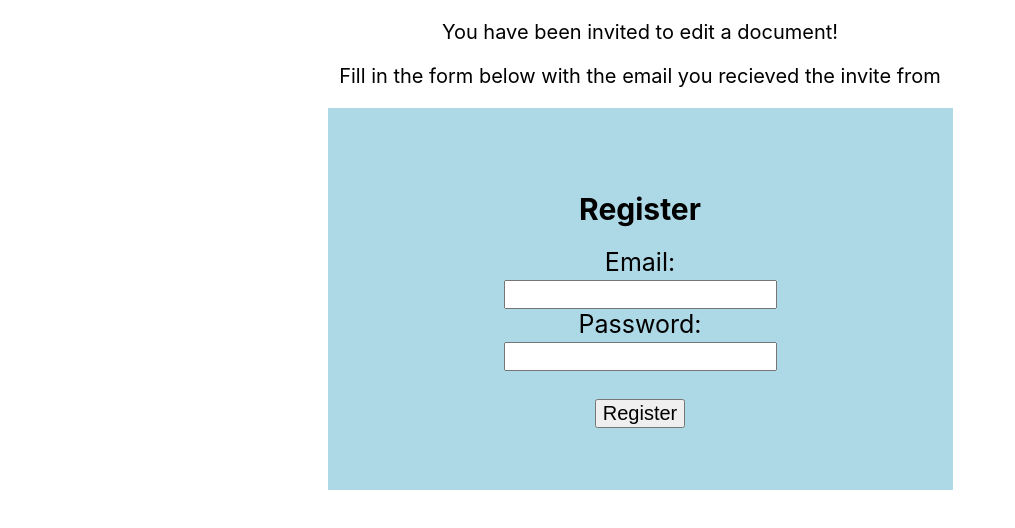
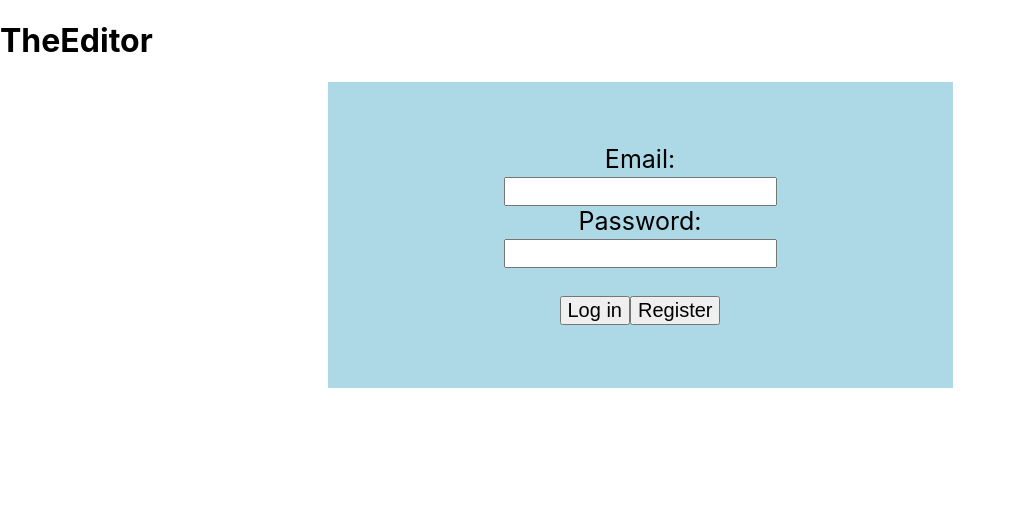
Before and after one commit to vic0rsan/jsramverk-frontend, a React (Create React App) app: page /invite in a window 1280 px wide. Shown: the top 528 px of the page, without its empty margins (0-1015 px from the left). Built offline with nearby package versions, Linux system fonts and the light colour scheme.

Commit message:
Fixed invite page

```diff
--- a/src/App.js
+++ b/src/App.js
@@ -1,17 +1,8 @@
 import React from "react";
-import { BrowserRouter, Routes, Route } from "react-router-dom";
 import Index from "./components/auth";
-
-import Invite from "./components/invite";
-
 
 export default function App() {
   return (
-    <BrowserRouter>
-      <Routes>
-        <Route path="/" element={<Index />} />
-        <Route path="/invite" element={<Invite />} />
-      </Routes>
-    </BrowserRouter>
+    <Index />
   )
 }
--- a/src/components/invite.jsx
+++ /dev/null
@@ -1,52 +0,0 @@
-import React, { useState } from "react";
-import { useNavigate } from "react-router-dom";
-import auth from "../models/auth";
-
-export default function Invite() {
-    const [email, setEmail] = useState("");
-    const [password, setPassword] = useState("");
-
-    const navigate = useNavigate();
-
-    async function handleRegister() {
-        await auth.register({email, password});
-        navigate("/");
-    }
-
-    return(
-        <>
-            <div style={{textAlign: "center", fontSize: '20px'}} >
-                <p>You have been invited to edit a document!</p>
-                <p>Fill in the form below with the email you recieved the invite from</p>
-            </div>
-
-            <div
-                style={{backgroundColor: "lightblue", padding: "2.5em", width: "500px", margin: "auto", textAlign: "center", fontSize: "25px"}}
-                >
-                    <h1 style={{fontSize: "30px"}}>Register</h1>
-
-                <div>
-                    <label htmlFor="email">Email:</label>
-                    <br/>
-                    <input
-                        onChange={(e) => setEmail(e.target.value)}
-                        style={{fontSize: "20px"}} type="text" id="email" name="email"
-                    />
-                </div>
-
-                <div>
-                    <label htmlFor="password">Password:</label>
-                    <br/>
-                    <input
-                        onChange={(e) => setPassword(e.target.value)}
-                        style={{fontSize: "20px"}} type="password" id="password" name="password"
-                        />
-                </div>
-
-                <div style={{marginTop: "1em"}}>
-                    <button onClick={handleRegister} style={{fontSize: "20px"}}>Register</button>
-                </div>
-            </div>
-        </>
-    );
-}
```
